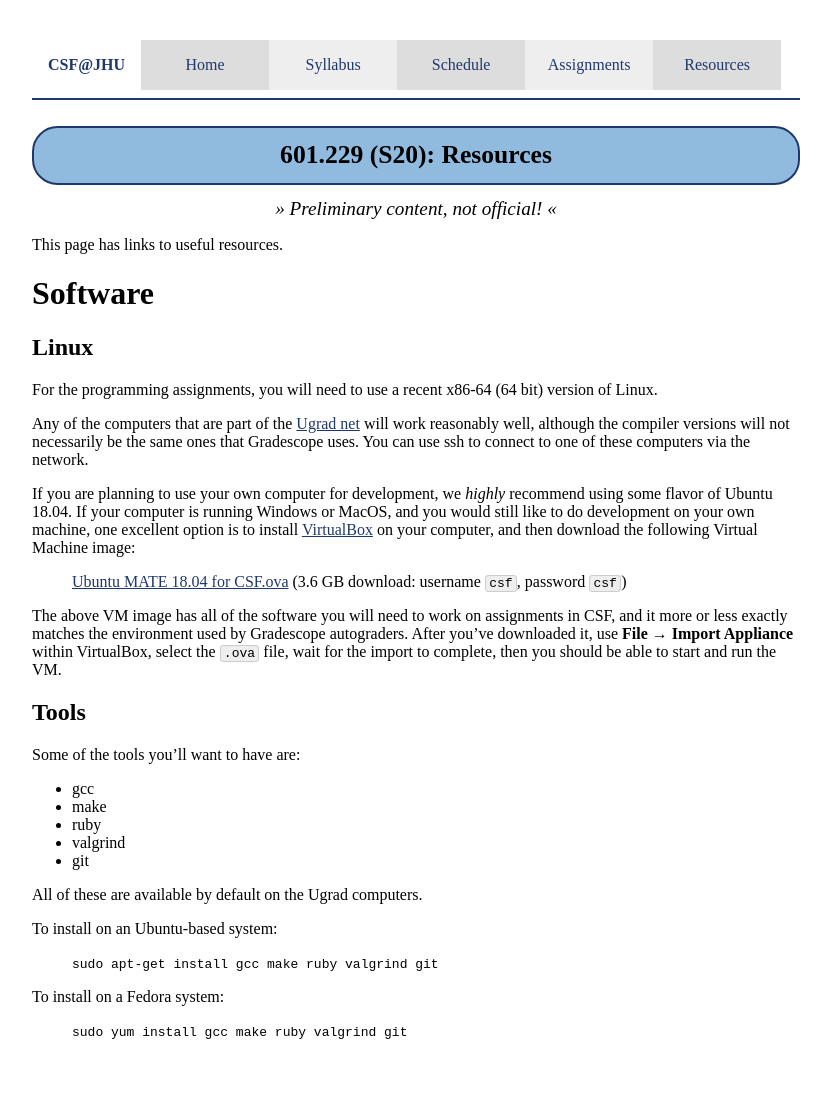
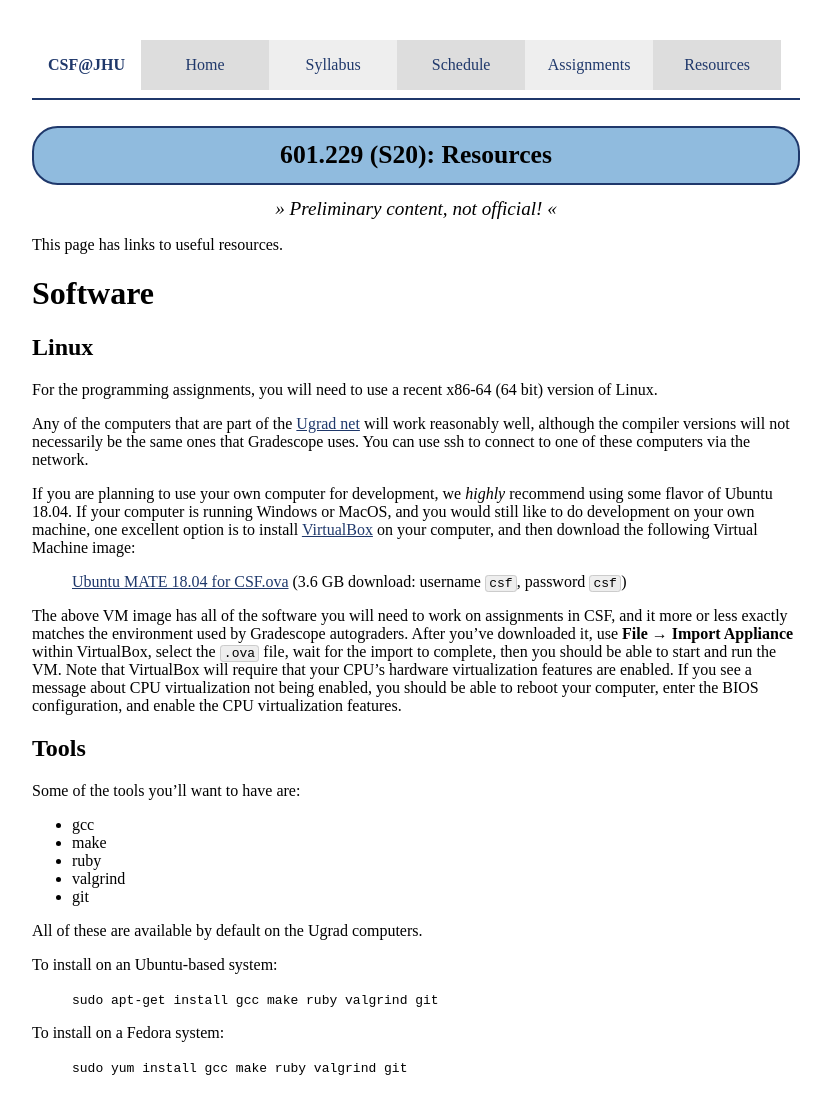
Before and after one commit to jhucsf/spring2020, a Jekyll site: the page built from resources.md, in a window 1280 px wide. Shown: the whole page, without its empty margins (224-1055 px from the left). Built offline with Jekyll 4.4.1, drawn with Linux system fonts in a browser that asks for light colours; before the commit the page ends 1072 px from its top, so only the background shows below that.

Commit message:
note about enabled hw virtualization features

```diff
--- a/resources.md
+++ b/resources.md
@@ -31,7 +31,11 @@ The above VM image has all of the software you will need to work on
 assignments in CSF, and it more or less exactly matches the environment
 used by Gradescope autograders.  After you've downloaded it, use **File** → **Import Appliance**
 within VirtualBox, select the `.ova` file, wait for the import to complete,
-then you should be able to start and run the VM.
+then you should be able to start and run the VM.  Note that VirtualBox will
+require that your CPU's hardware virtualization features are enabled.
+If you see a message about CPU virtualization not being enabled, you should
+be able to reboot your computer, enter the BIOS configuration, and enable
+the CPU virtualization features.
 
 ## Tools
 
```
